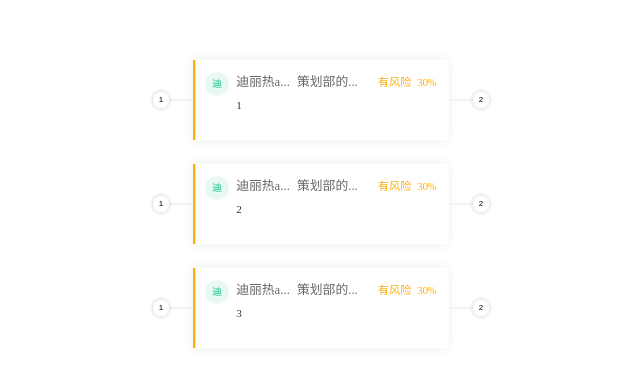
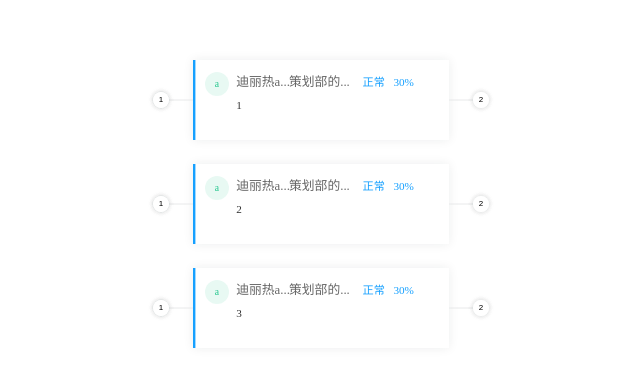
Before and after one commit to LucyHeres/canvas-mind, a plain HTML site: page mind.html in a window 1280 px wide. Shown: the part 196-582 px from the top of the page, without its empty margins (319-959 px from the left). Drawn offline with Linux system fonts and the light colour scheme.

Commit message:
feat: 边界逻辑bugfix

```diff
--- a/mind.js
+++ b/mind.js
@@ -427,7 +427,7 @@
   // 节点构造函数
   qjm.KeyNode = function (qjm, nodeJson) {
     this.qjm = qjm;
-    this.id = nodeJson.id || qjm.util.newid();
+    this.nid = nodeJson.nid;
     this.text = nodeJson.text || [];
     this.shape = nodeJson.shape || [];
     this.x = nodeJson.x;
@@ -927,6 +927,7 @@
         this.leftLevelMax = Math.max(this.leftLevelMax, group.leftLevelMax);
         this.rightLevelMax = Math.max(this.rightLevelMax, group.rightLevelMax);
       }
+      // 总高度
       this.totalHeight += (this.nodeGroupInfo.length - 1) * GROUP_DISTANCE;
       for (let i = 0, len = this.nodeGroupInfo.length; i < len; i++) {
         let group = this.nodeGroupInfo[i];
@@ -936,9 +937,6 @@
           group.topY = this.canvasCenter.y - this.totalHeight / 2;
         }
       }
-
-      // 总高度
-      this.totalHeight += (this.nodeGroupInfo.length - 1) * GROUP_DISTANCE;
     },
 
     // 获取上下左右四个边界值
--- a/parse.js
+++ b/parse.js
@@ -4,7 +4,7 @@ var array = [
     employeeId: "uuid",
     employeeName: "迪丽热aa",
     departmentName: "策划部的技术部",
-    dangerDesc: "有风险",
+    dangerType: 1,
     schedule: "30",
     objectiveDesc: "1",
     superCount: 1,
@@ -15,7 +15,7 @@ var array = [
         employeeId: "uuid",
         employeeName: "张",
         departmentName: "策划部",
-        dangerDesc: "正常",
+        dangerType: 2,
         schedule: "30",
         objectiveDesc: "1.1",
         superCount: 2,
@@ -26,7 +26,7 @@ var array = [
             employeeId: "uuid",
             employeeName: "张",
             departmentName: "策划部",
-            dangerDesc: "正常",
+            dangerType: 2,
             schedule: "30",
             objectiveDesc: "1.1.1",
             superCount: 0,
@@ -37,7 +37,7 @@ var array = [
             employeeId: "uuid",
             employeeName: "张",
             departmentName: "策划部",
-            dangerDesc: "正常",
+            dangerType: 2,
             schedule: "30",
             objectiveDesc: "1.1.2!",
             superCount: 0,
@@ -52,7 +52,7 @@ var array = [
         employeeId: "uuid",
         employeeName: "张",
         departmentName: "策划部",
-        dangerDesc: "正常",
+        dangerType: 2,
         schedule: "30",
         objectiveDesc: "1.2",
         superCount: 0,
@@ -63,7 +63,7 @@ var array = [
             employeeId: "uuid",
             employeeName: "张",
             departmentName: "策划部",
-            dangerDesc: "正常",
+            dangerType: 2,
             schedule: "30",
             objectiveDesc: "1.2.1",
             superCount: 0,
@@ -74,7 +74,7 @@ var array = [
                 employeeId: "uuid",
                 employeeName: "张",
                 departmentName: "策划部",
-                dangerDesc: "正常",
+                dangerType: 2,
                 schedule: "30",
                 objectiveDesc: "1.2.1.1",
                 superCount: 0,
@@ -87,7 +87,7 @@ var array = [
             employeeId: "uuid",
             employeeName: "张",
             departmentName: "策划部",
-            dangerDesc: "正常",
+            dangerType: 2,
             schedule: "30",
             objectiveDesc: "1.2.2!",
             superCount: 0,
@@ -100,7 +100,7 @@ var array = [
         employeeId: "uuid",
         employeeName: "张",
         departmentName: "策划部",
-        dangerDesc: "正常",
+        dangerType: 2,
         schedule: "30",
         objectiveDesc: "这里是内容!1.3",
         superCount: 0,
@@ -111,7 +111,7 @@ var array = [
             employeeId: "uuid",
             employeeName: "张",
             departmentName: "策划部",
-            dangerDesc: "正常",
+            dangerType: 2,
             schedule: "30",
             objectiveDesc: "1.3.1",
             superCount: 0,
@@ -122,7 +122,7 @@ var array = [
             employeeId: "uuid",
             employeeName: "张",
             departmentName: "策划部",
-            dangerDesc: "正常",
+            dangerType: 2,
             schedule: "30",
             objectiveDesc: "1.3.2!",
             superCount: 0,
@@ -133,7 +133,7 @@ var array = [
             employeeId: "uuid",
             employeeName: "张",
             departmentName: "策划部",
-            dangerDesc: "正常",
+            dangerType: 2,
             schedule: "30",
             objectiveDesc: "1.3.3!",
             superCount: 0,
@@ -148,7 +148,7 @@ var array = [
     employeeId: "uuid",
     employeeName: "迪丽热aa",
     departmentName: "策划部的技术部",
-    dangerDesc: "有风险",
+    dangerType: 1,
     schedule: "30",
     objectiveDesc:"2",
     superCount: 1,
@@ -159,7 +159,7 @@ var array = [
         employeeId: "uuid",
         employeeName: "张",
         departmentName: "策划部",
-        dangerDesc: "正常",
+        dangerType: 2,
         schedule: "30",
         objectiveDesc: "2.1!",
         superCount: 2,
@@ -170,7 +170,7 @@ var array = [
             employeeId: "uuid",
             employeeName: "张",
             departmentName: "策划部",
-            dangerDesc: "正常",
+            dangerType: 2,
             schedule: "30",
             objectiveDesc: "2.1.1!",
             superCount: 0,
@@ -181,7 +181,7 @@ var array = [
             employeeId: "uuid",
             employeeName: "张",
             departmentName: "策划部",
-            dangerDesc: "正常",
+            dangerType: 2,
             schedule: "30",
             objectiveDesc: "2.1.2!",
             superCount: 0,
@@ -196,7 +196,7 @@ var array = [
         employeeId: "uuid",
         employeeName: "张",
         departmentName: "策划部",
-        dangerDesc: "正常",
+        dangerType: 2,
         schedule: "30",
         objectiveDesc: "2.2!",
         superCount: 0,
@@ -207,7 +207,7 @@ var array = [
             employeeId: "uuid",
             employeeName: "张",
             departmentName: "策划部",
-            dangerDesc: "正常",
+            dangerType: 2,
             schedule: "30",
             objectiveDesc: "2.2.1!",
             superCount: 0,
@@ -218,7 +218,7 @@ var array = [
             employeeId: "uuid",
             employeeName: "张",
             departmentName: "策划部",
-            dangerDesc: "正常",
+            dangerType: 2,
             schedule: "30",
             objectiveDesc: "2.2.2!",
             superCount: 0,
@@ -231,7 +231,7 @@ var array = [
         employeeId: "uuid",
         employeeName: "张",
         departmentName: "策划部",
-        dangerDesc: "正常",
+        dangerType: 2,
         schedule: "30",
         objectiveDesc: "2.3!",
         superCount: 0,
@@ -242,7 +242,7 @@ var array = [
             employeeId: "uuid",
             employeeName: "张",
             departmentName: "策划部",
-            dangerDesc: "正常",
+            dangerType: 2,
             schedule: "30",
             objectiveDesc: "2.3.1!",
             superCount: 0,
@@ -253,7 +253,7 @@ var array = [
             employeeId: "uuid",
             employeeName: "张",
             departmentName: "策划部",
-            dangerDesc: "正常",
+            dangerType: 2,
             schedule: "30",
             objectiveDesc: "2.3.2!",
             superCount: 0,
@@ -268,7 +268,7 @@ var array = [
     employeeId: "uuid",
     employeeName: "迪丽热aa",
     departmentName: "策划部的技术部",
-    dangerDesc: "有风险",
+    dangerType: 1,
     schedule: "30",
     objectiveDesc:
       "3",
@@ -280,7 +280,7 @@ var array = [
         employeeId: "uuid",
         employeeName: "张",
         departmentName: "策划部",
-        dangerDesc: "正常",
+        dangerType: 2,
         schedule: "30",
         objectiveDesc: "3.1!",
         superCount: 2,
@@ -291,7 +291,7 @@ var array = [
             employeeId: "uuid",
             employeeName: "张",
             departmentName: "策划部",
-            dangerDesc: "正常",
+            dangerType: 2,
             schedule: "30",
             objectiveDesc: "3.1.1!",
             superCount: 0,
@@ -302,7 +302,7 @@ var array = [
             employeeId: "uuid",
             employeeName: "张",
             departmentName: "策划部",
-            dangerDesc: "正常",
+            dangerType: 2,
             schedule: "30",
             objectiveDesc: "3.1.2!",
             superCount: 0,
@@ -317,7 +317,7 @@ var array = [
         employeeId: "uuid",
         employeeName: "张",
         departmentName: "策划部",
-        dangerDesc: "正常",
+        dangerType: 2,
         schedule: "30",
         objectiveDesc: "!3.2",
         superCount: 0,
@@ -328,7 +328,7 @@ var array = [
             employeeId: "uuid",
             employeeName: "张",
             departmentName: "策划部",
-            dangerDesc: "正常",
+            dangerType: 2,
             schedule: "30",
             objectiveDesc: "3.2.1!",
             superCount: 0,
@@ -339,7 +339,7 @@ var array = [
             employeeId: "uuid",
             employeeName: "张",
             departmentName: "策划部",
-            dangerDesc: "正常",
+            dangerType: 2,
             schedule: "30",
             objectiveDesc: "3.2.2!",
             superCount: 0,
@@ -352,7 +352,7 @@ var array = [
         employeeId: "uuid",
         employeeName: "张",
         departmentName: "策划部",
-        dangerDesc: "正常",
+        dangerType: 2,
         schedule: "30",
         objectiveDesc: "!3.3",
         superCount: 0,
@@ -363,7 +363,7 @@ var array = [
             employeeId: "uuid",
             employeeName: "张",
             departmentName: "策划部",
-            dangerDesc: "正常",
+            dangerType: 2,
             schedule: "30",
             objectiveDesc: "3.3.1!",
             superCount: 0,
@@ -375,19 +375,25 @@ var array = [
   },
 ];
 
-function getScheduleColor(dangerDesc) {
-  return (
-    {
-      正常: "#16A0FF",
-      有风险: "#FFAE11",
-      已延期: "#F73838",
-    }[dangerDesc] || "#333333"
-  );
+const getScheduleInfo = (obj) => {
+  let info = {
+    0: [`         ${obj.schedule}%`, "#d8d8d8"],
+    1: [`正常   ${obj.schedule}%`, "#16A0FF"],
+    2: [`有风险 ${obj.schedule}%`, "#FFAE11"],
+    3: [`已延期 ${obj.schedule}%`, "#F73838"],
+  }
+  return info[obj.dangerType];
 }
-function initRoot(array) {
+const initRoot = (array) => {
   for (let i = 0; i < array.length; i++) {
     array[i].isRoot = true;
   }
+}
+
+const newid = ()=>{
+  return (
+    new Date().getTime().toString(16) + Math.random().toString(16).substr(2)
+  ).substr(2, 16);
 }
 
 /**
@@ -395,12 +401,17 @@ function initRoot(array) {
  * @param array
  * @param [dir]  左边的节点：-1 | 右边的节点：1
  */
-function parseOkrJSON(array, dir) {
+const parseOkrJSON = (array, dir) => {
   let newArr = [];
   for (let i = 0; i < array.length; i++) {
     let obj = array[i];
     let newObj = {};
     newObj.id = obj.id;
+    newObj.nid = newObj.nid || newid();
+    if(!('canRead' in obj)){
+      obj.canRead = 1;
+    }
+    newObj.canRead = obj.canRead;
     if (obj.isRoot) newObj.isRoot = obj.isRoot;
     newObj.text = getTextObj(obj);
     newObj.shape = getShapeObj(obj);
@@ -444,12 +455,17 @@ function parseOkrJSON(array, dir) {
  * @param array
  * @param dir  左边的节点：-1 | 右边的节点：1
  */
-function parseSingleOkrJSON(array, dir) {
+const parseSingleOkrJSON = (array, dir) => {
   let newArr = [];
   for (let i = 0; i < array.length; i++) {
     let newObj = {};
     let obj = array[i];
     newObj.id = obj.id;
+    newObj.nid = newObj.nid || newid();
+    if(!('canRead' in obj)){
+      obj.canRead = 1;
+    }
+    newObj.canRead = obj.canRead;
     newObj.text = getTextObj(obj);
     newObj.shape = getShapeObj(obj);
     newObj.expanded = false;
@@ -464,16 +480,9 @@ function parseSingleOkrJSON(array, dir) {
  * 初始化图形数据
  * @param obj okr对象
  */
-function getShapeObj(obj) {
-  return [
-    {
-      type: "rect",
-      background: getScheduleColor(obj.dangerDesc),
-      left: 0,
-      top: 0,
-      width: 3,
-      height: 100,
-    },
+const getShapeObj = (obj) => {
+  const info = getScheduleInfo(obj);
+  let arr = [
     {
       type: "circle",
       background: "rgba(27,196,137,0.10)",
@@ -482,25 +491,39 @@ function getShapeObj(obj) {
       r: 15,
     },
   ];
+  if (obj.canRead) {
+    let rect = [{
+      type: "rect",
+      background: info[1],
+      left: 0,
+      top: 0,
+      width: 3,
+      height: 100,
+    }];
+    arr = arr.concat(rect);
+  }
+  return arr;
 }
 /**
  * 初始化文字数据
  * @param obj okr对象
  */
-function getTextObj(obj) {
-  return [
+const getTextObj = (obj) => {
+  const info = getScheduleInfo(obj);
+  let arr = [
     {
-      value: obj.employeeName.slice(0, 1),
+      value: obj.employeeName.slice(-1) || "",
       top: 24,
-      left: 24,
+      left: 30,
       width: 14,
       height: 14,
       fontsize: 12,
       lineHeight: 12,
+      textAlign: "center",
       color: "#1BC489",
     },
     {
-      value: obj.employeeName,
+      value: obj.employeeName || "",
       top: 20,
       left: 54,
       width: 60,
@@ -510,28 +533,31 @@ function getTextObj(obj) {
       color: "#666666",
     },
     {
-      value: obj.departmentName,
+      value: obj.departmentName || "",
       top: 20,
-      left: 130,
+      left: 120,
       width: 80,
       height: 16,
       fontsize: 16,
       lineHeight: 16,
       color: "#666666",
     },
-    {
-      value: obj.dangerDesc + obj.schedule + " %",
+
+  ];
+  if (obj.canRead) {
+    let desc = [{
+      value: info[0],
       top: 22,
-      left: 245,
+      left: 212,
       width: 110,
       height: 14,
       fontsize: 14,
       lineHeight: 14,
-      textAlign: "right",
-      color: getScheduleColor(obj.dangerDesc),
+      textAlign: "left",
+      color: info[1],
     },
     {
-      value: obj.objectiveDesc,
+      value: obj.objectiveDesc || "",
       top: 50,
       left: 54,
       width: 250,
@@ -539,12 +565,27 @@ function getTextObj(obj) {
       fontsize: 14,
       lineHeight: 20,
       color: "#333333",
-    },
-  ];
+    }];
+    arr = arr.concat(desc);
+  }else{
+    let desc = [{
+      value: '暂无权限',
+      top: 60,
+      left: 130,
+      width: 250,
+      height: 40,
+      fontsize: 16,
+      lineHeight: 20,
+      color: "#999",
+    }];
+    arr = arr.concat(desc);
+  }
+  return arr;
 }
-function getMindData(data) {
+const getMindData = (data) => {
   initRoot(data);
   return parseOkrJSON(data);
 }
 
 var nodeArray = getMindData(array);
+console.log(nodeArray);
```
Also changed, not shown: mind.html (+7 -7 lines).
